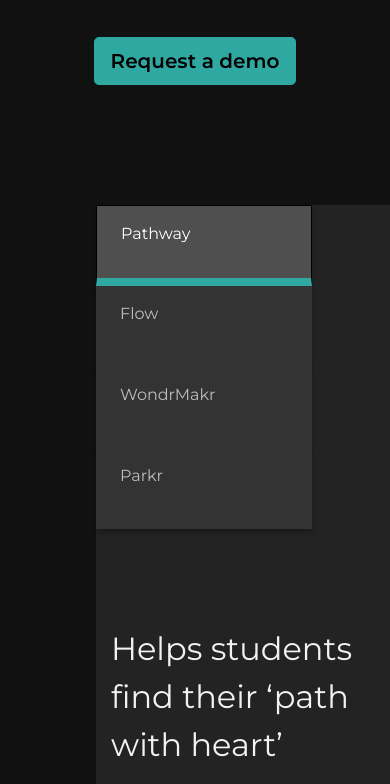
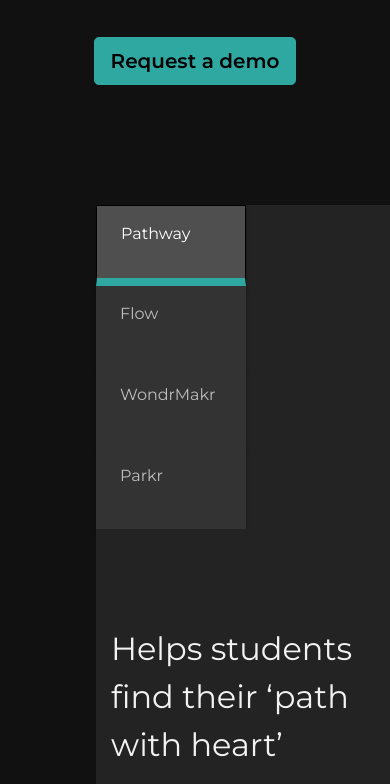
Before and after one commit to NeriBarakat/FuturMakr, a website built with webpack: page src/index.html in a window 390 px wide. Shown: the part 1216-2000 px from the top of the page. Built offline with nearby package versions, Linux system fonts and the light colour scheme.

Commit message:
Menu landing page

```diff
--- a/src/index.html
+++ b/src/index.html
@@ -18,7 +18,7 @@
 
     <nav class="navbar navbar-dark mb-3 fixed-top nav-bg">
       <div class="container-fluid">
-        <div class="navbar-nav ml-auto d-none d-block d-md-none">
+        <div class="navbar-nav ml-auto d-none d-sm-block d-md-none">
           <div class="media bg-very-dark rounded p-3 my-2">
             <a href="#request-demo" data-smooth="#request-demo" class="btn mr-3 btn-primary ">Request a demo</a>
             <a class="btn btn-outline-primary">logout</a>
@@ -27,7 +27,7 @@
         <a class="navbar-brand" href="./index.html"><img src="assets/images/logos/futurmakr-logo.svg" class="img-fluid"
             alt="FuturMakrStudio"></a>
 
-        <div class="navbar-nav ml-auto d-none d-md-block">
+        <div class="navbar-nav ml-auto d-sm-none d-md-block">
           <div class="media bg-very-dark rounded p-3 my-2">
             <a href="#request-demo" data-smooth="#request-demo" class="btn mr-3 btn-primary ">Request a demo</a>
             <a class="btn btn-outline-primary">logout</a>
@@ -78,7 +78,7 @@
     <!-- Begin Tabs -->
     <div class="ml-5 ml-5 my-5 fm-customize-tabs">
       <!-- Nav tabs -->
-      <ul class="nav ml-5 fm-tabs" role="tablist">
+      <ul class="nav ml-5 fm-tabs d-none d-sm-block" role="tablist">
         <li class="nav-item fm-item">
           <a class=" fm-link active" id="pathway-tab" data-toggle="tab" href="#pathway" role="tab"
             aria-controls="pathway" aria-selected="true">Pathway</a>
@@ -96,6 +96,28 @@
             aria-selected="false">Parkr</a>
         </li>
       </ul>
+
+
+      <!-- Nav tabs small-->
+      <ul class="nav ml-5 fm-tabs-s d-block d-sm-none" role="tablist">
+        <li class="nav-item fm-item">
+          <a class=" fm-link active" id="pathway-tab" data-toggle="tab" href="#pathway" role="tab"
+            aria-controls="pathway" aria-selected="true">Pathway</a>
+        </li>
+        <li class="nav-item">
+          <a class="fm-link " id="flow-tab" data-toggle="tab" href="#flow" role="tab" aria-controls="flow"
+            aria-selected="false">Flow</a>
+        </li>
+        <li class="nav-item">
+          <a class="fm-link" id="wondermakr-tab" data-toggle="tab" href="#wondermakr" role="tab"
+            aria-controls="wondermakr" aria-selected="false">WondrMakr</a>
+        </li>
+        <li class="nav-item">
+          <a class="fm-link" id="parkr-tab" data-toggle="tab" href="#parkr" role="tab" aria-controls="parkr"
+            aria-selected="false">Parkr</a>
+        </li>
+      </ul>
+
 
       <!-- Tab panes -->
       <div class="tab-content fm-tabs-content ml-5">
@@ -186,7 +208,6 @@
           </div>
         </div>
       </div>
-
     </div>
     <!-- Begin unparalleled student experience -->
     <div class="position-relative py-5">
--- a/src/scss/layout.scss
+++ b/src/scss/layout.scss
@@ -58,9 +58,10 @@
   .fm-tabs-s {
     background-color: $eerie-black;
     a {
+      width: 150px;
       height: 81px;
       padding-top: 16px;
-      padding-right: 0px;
+      padding-right: 30px;
       padding-bottom: 16px;
       padding-left: 24px;
       border-bottom: 8px solid $jet-gray;
```
